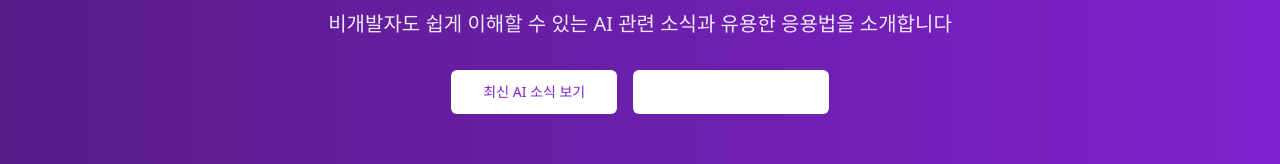
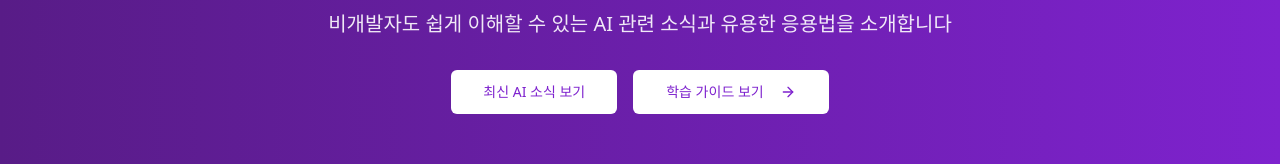
Before and after one commit to dotolinklab/dotos, a React (Vite) app: page / in a window 1280 px wide. Shown: the part 326-490 px from the top of the page. Built offline with nearby package versions, Linux system fonts and the light colour scheme.

Commit message:
feat: Change learning guide text color
Change the text color of the "학습 가이드 보기" button to purple.

```diff
--- a/src/pages/Index.tsx
+++ b/src/pages/Index.tsx
@@ -1,4 +1,5 @@
 
+import React from 'react';
 import Navigation from '@/components/Navigation';
 import Footer from '@/components/Footer';
 import { Button } from '@/components/ui/button';
@@ -63,11 +64,11 @@ const Index = () => {
               asChild
               variant="outline"
               size="lg"
-              className="border-white/50 text-white hover:bg-white/10 hover:text-white"
+              className="border-white/50 text-purple-700 hover:bg-white/10 hover:text-purple-600"
             >
               <Link to="/learning" className="flex items-center">
                 학습 가이드 보기
-                <ArrowRight className="ml-2 h-4 w-4" />
+                <ArrowRight className="ml-2 h-4 w-4 text-purple-700" />
               </Link>
             </Button>
           </div>
```
